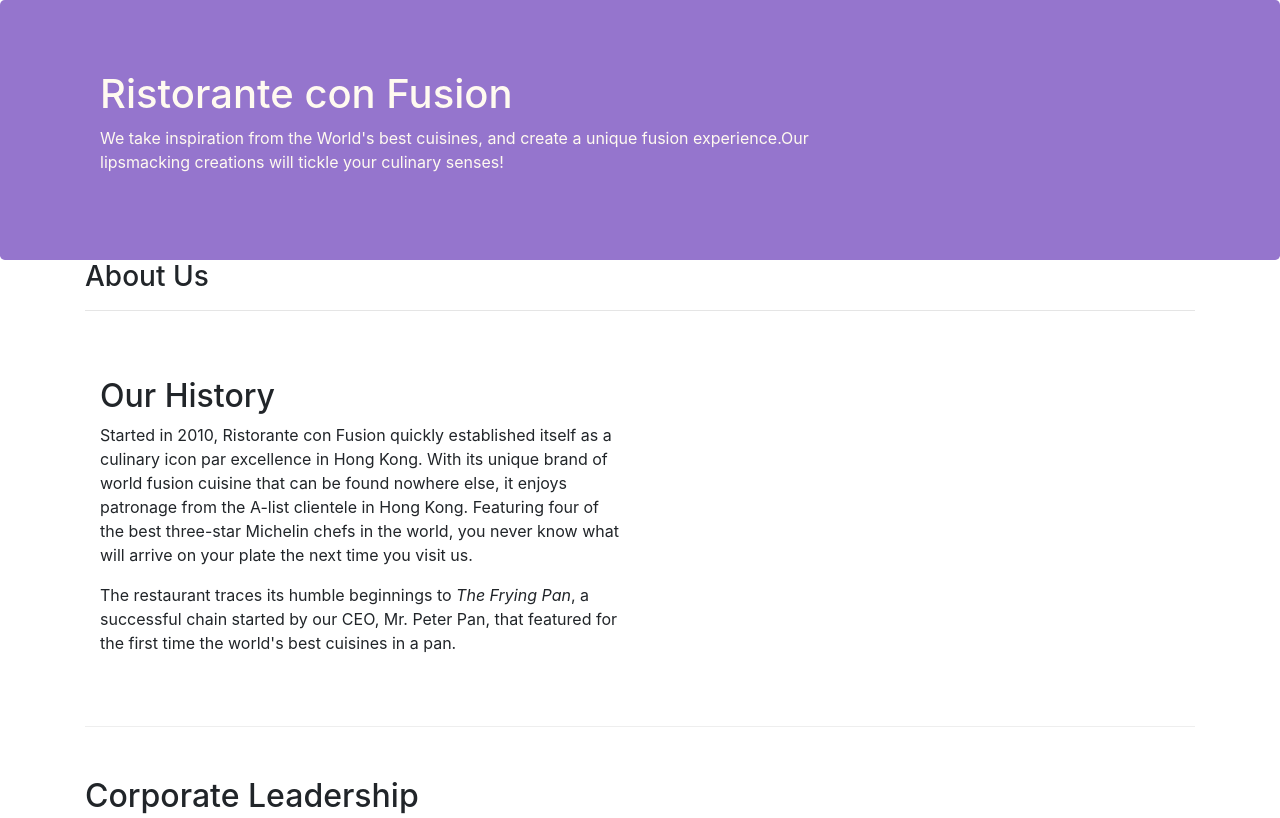
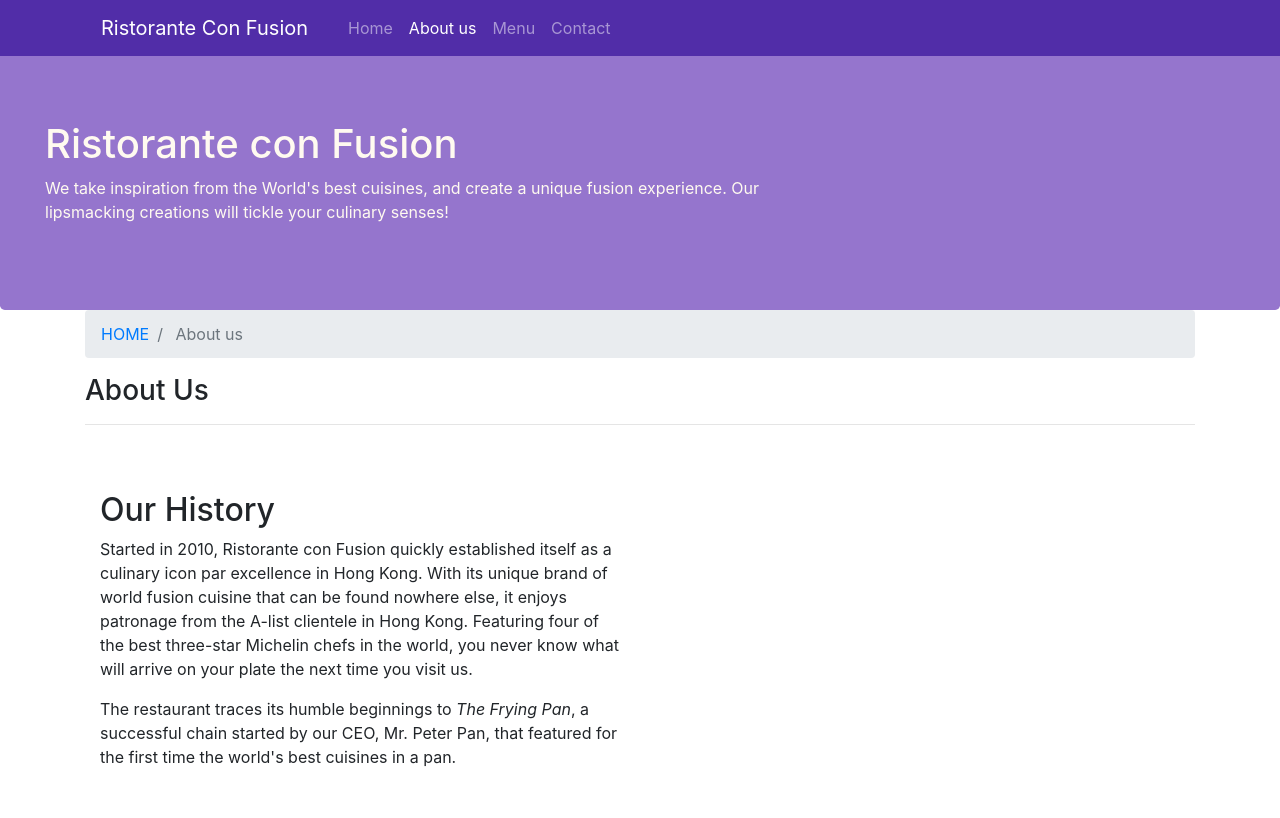
Before and after one commit to Vulcan-Logic/WEB_HKU_webdev_c1, a website: page aboutus.html in a window 1280 px wide. Shown: the top 818 px of the page. Drawn offline with nearby package versions, Linux system fonts and the light colour scheme.

Commit message:
navbar and breadcrumb

```diff
--- a/aboutus.html
+++ b/aboutus.html
@@ -16,14 +16,40 @@
 </head>
 
 <body>
-
-    <header class=" jumbotron">
+      <header>
+        <nav class="navbar navbar-dark navbar-expand-sm fixed-top">
           <div class="container">
+            <!--BUTTON TO COLLAPSE MENU-->
+            <button class="navbar-toggler" type="button" data-toggle="collapse" data-target="#Navbar1">
+              <span class="navbar-toggler-icon"> </span>
+            </button>
+            <!--NAVBAR TITLE-->
+            <a class="navbar navbar-brand" href="#">Ristorante Con Fusion</a>
+            <!--navbar contents - menu items-->
+            <div class="collapse navbar-collapse" id="Navbar1">
+              <ul class="navbar-nav mr-auto">
+                <li class="navbar-item">
+                  <a class="nav-link" href="./index.html">Home</a>
+                </li>
+                <li class="navbar-item active">
+                  <a class="nav-link" href="#">About us</a>
+                </li>
+                <li class="navbar-item">
+                  <a class="nav-link" href="#">Menu</a>
+                </li>
+                <li class="navbar-item">
+                  <a class="nav-link" href="#">Contact</a>
+                </li>
+              </ul>
+            </div>
+          </div>
+        </nav>
+        <div class="jumbotron">
             <div class="row row-header">
                 <div class="col-12 col-sm-8">
                     <h1>Ristorante con Fusion</h1>
                     <p>
-                      We take inspiration from the World's best cuisines, and create a unique fusion experience.Our lipsmacking creations will tickle your culinary senses!
+                      We take inspiration from the World's best cuisines, and create a unique fusion experience. Our lipsmacking creations will tickle your culinary senses!
                     </p>
                 </div>
                 <div class="col-12 col-sm">
@@ -33,13 +59,21 @@
     </header>
 
     <div class="container">
+      <!--breadcrumb sample-->
+        <ol class="col12 breadcrumb">
+          <li class="breadcrumb-item">
+            <a href="./index.html"> HOME </a>
+          </li>
+          <li class="breadcrumb-item active">
+            About us
+          </li>
+        </ol>
         <div class="row align-items-left">
             <div class="col-12">
                <h3>About Us</h3>
                <hr />
             </div>
         </div>
-
         <div class="row row-content align-items-left">
             <div class="col-12 col-sm-6">
                 <h2>Our History</h2>
@@ -49,8 +83,6 @@
             <div class="col col-sm">
             </div>
         </div>
-
-
         <div class="row row-content align-items-left">
             <div>
                 <h2>Corporate Leadership</h2>
@@ -64,9 +96,7 @@
                 <p class="d-none d-sm-block">Award winning three-star Michelin chef with wide International experience having worked closely with whos-who in the culinary world, he specializes in creating mouthwatering Indo-Italian fusion experiences. He says, <em>Put together the cuisines from the two craziest cultures, and you get a winning hit! Amma Mia!</em></p>
             </div>
        </div>
-
     </div>
-
     <footer class="footer">
         <div class="container">
             <div class="row align-items-left">
@@ -108,7 +138,5 @@
            </div>
         </div>
     </footer>
-
 </body>
-
 </html>
--- a/css/styles.css
+++ b/css/styles.css
@@ -30,13 +30,17 @@
   color: floralwhite;
 }
 
-.address{
+.address {
   font-size: 80%;
   margin: 0px;
   color: #0f0f0f;
 }
 
-p {
-  .d-none;
-  .d-sm-block;
+.navbar-dark {
+  background-color: #512DA8;
 }
+
+body{
+  padding: 50px 0px 0px 0px;
+  z-index: 0;
+}
```
Also changed, not shown: index.html (+41 -6 lines). Lines whose indentation alone changed are shown as unchanged.
